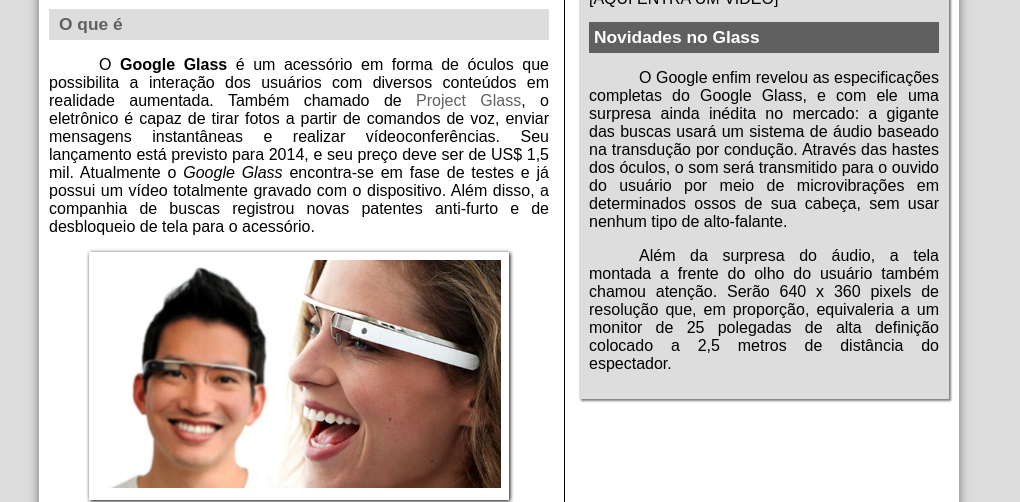
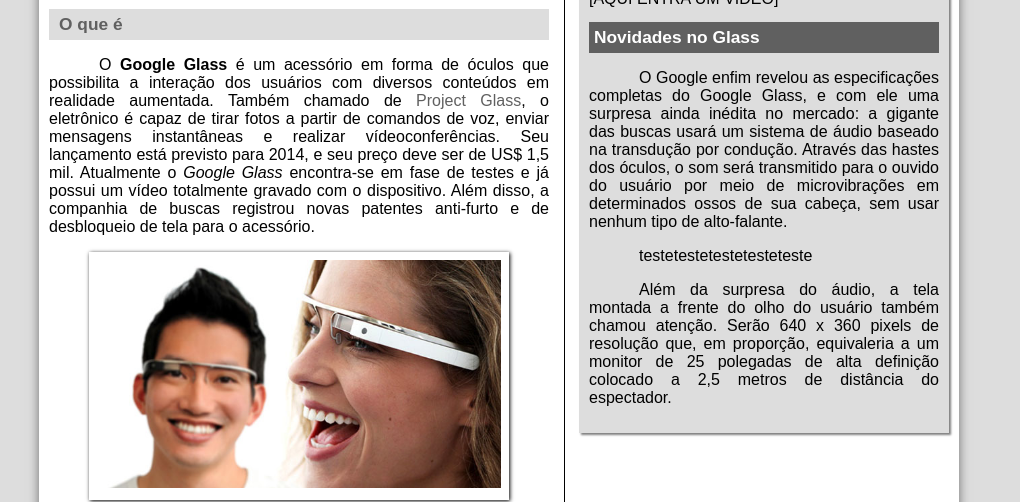
Before and after one commit to ToninALV/Site_Google_Glass, a plain HTML site: page index.html in a window 1280 px wide. Shown: the part 298-800 px from the top of the page, without its empty margins (141-1161 px from the left). Drawn offline with Linux system fonts and the light colour scheme; files whose address does not match are found by name.

Commit message:
Update index.html

```diff
--- a/index.html
+++ b/index.html
@@ -94,7 +94,7 @@ a
             <p>
             O Google enfim revelou as especificações completas do Google Glass, e com ele uma surpresa ainda inédita no mercado: a gigante das buscas usará um sistema de áudio baseado na transdução por condução. Através das hastes dos óculos, o som será transmitido para o ouvido do usuário por meio de microvibrações em determinados ossos de sua cabeça, sem usar nenhum tipo de alto-falante.
             </p>
-
+            <p>testetestetestetesteteste</p>
             <p>
             Além da surpresa do áudio, a tela montada a frente do olho do usuário também chamou atenção. Serão 640 x 360 pixels de resolução que, em proporção, equivaleria a um monitor de 25 polegadas de alta definição colocado a 2,5 metros de distância do espectador.
             </p>
```
